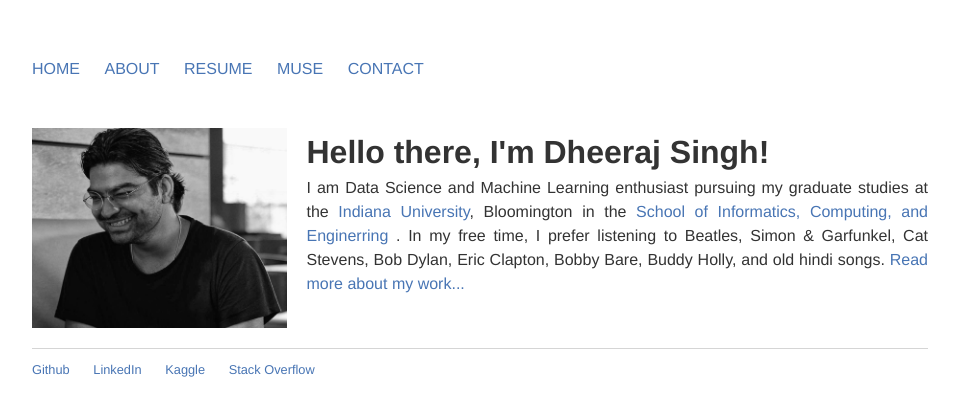
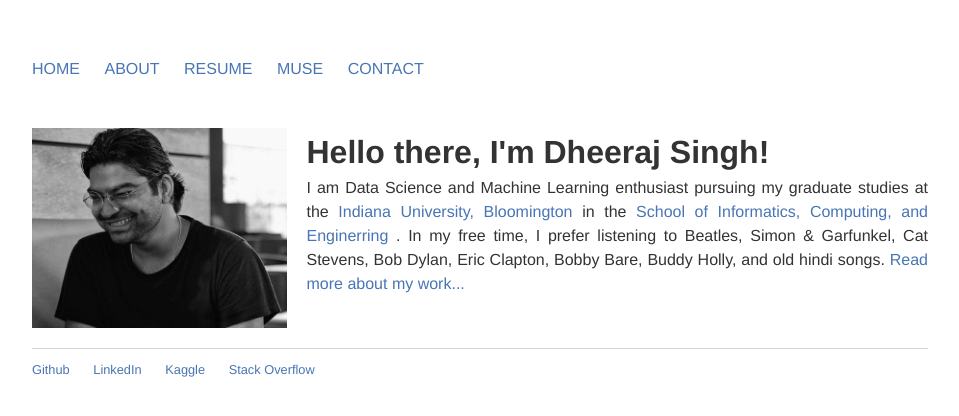
Before and after one commit to Dheeraj2444/Dheeraj2444.github.io, a Jekyll site: the page built from index.html, in a window 1280 px wide. Shown: the top 416 px of the page, without its empty margins (160-1119 px from the left). Built offline with Jekyll 4.4.1, drawn with Linux system fonts in a browser that asks for light colours; part of the change alters nothing that is shown.

```diff
--- a/index.html
+++ b/index.html
@@ -5,7 +5,7 @@ title: Dheeraj Singh
 <div id="content">
 	<p><img src="./images/14285458_10155221726719447_418847294_o.jpg" alt="Profile Image" height="200"/>
 	<span style="font-size: 2em"><strong>Hello there, I'm Dheeraj Singh!</strong></span><br style="line-height:3" />
-	I am Data Science and Machine Learning enthusiast pursuing my graduate studies at the <a href="https://www.indiana.edu/">Indiana University</a>, Bloomington in the <a href="https://www.soic.indiana.edu/">School of Informatics,
+	I am Data Science and Machine Learning enthusiast pursuing my graduate studies at the <a href="https://www.indiana.edu/">Indiana University, Bloomington</a> in the <a href="https://www.soic.indiana.edu/">School of Informatics,
 	Computing, and Enginerring </a>. In my free time,
 	I prefer listening to Beatles, Simon & Garfunkel, Cat Stevens, Bob Dylan, Eric Clapton, Bobby Bare, Buddy Holly, and old hindi songs. <a href="/about">Read more about my work...</a></p>
 </div>
```
